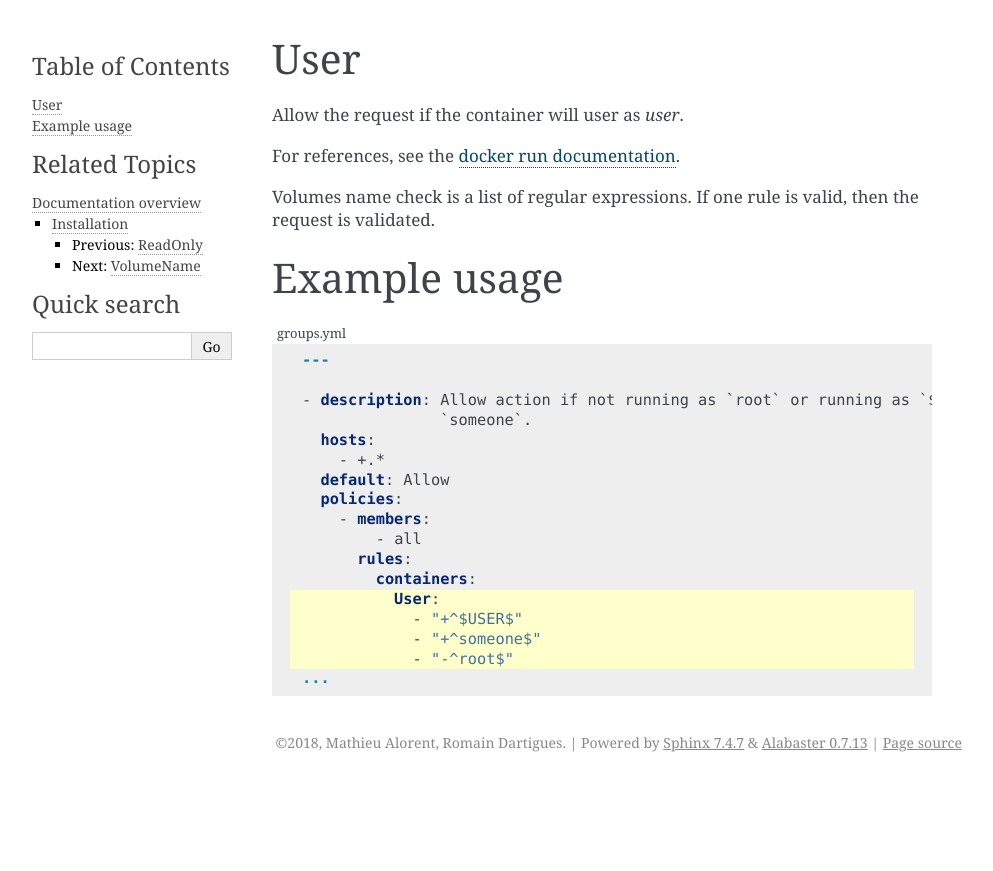
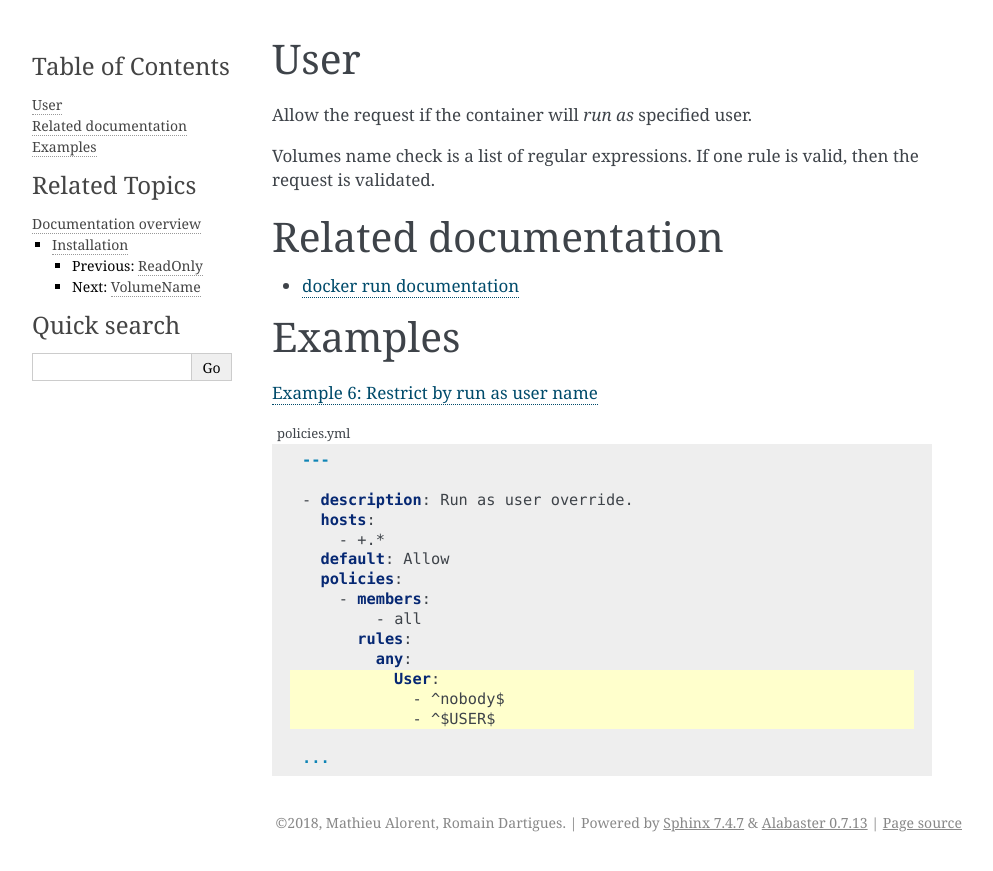
Before and after one commit to docker-leash/docker-leash, a Sphinx documentation site: the page built from docs/install/checks/user.rst, in a window 1280 px wide. Shown: the top 871 px of the page, without its empty margins (148-1141 px from the left). Built offline with Sphinx 7.4.7, drawn with Linux system fonts in a browser that asks for light colours; pages that are not in the unit, such as notebooks, are missing from menus.

Commit message:
Add a tested example for User module

```diff
--- a/docs/examples.rst
+++ b/docs/examples.rst
@@ -13,3 +13,4 @@ Examples are accessible in the `examples/configs/example_xx/` directories.
    ../examples/configs/example_3/README
    ../examples/configs/example_4/README
    ../examples/configs/example_5/README
+   ../examples/configs/example_6/README
--- /dev/null
+++ b/docs/examples/configs/example_6/groups.yml
@@ -0,0 +1,4 @@
+---
+all:
+  - "*"
+...
--- /dev/null
+++ b/docs/examples/configs/example_6/policies.yml
@@ -0,0 +1,16 @@
+---
+
+- description: Run as user override.
+  hosts:
+    - +.*
+  default: Allow
+  policies:
+    - members:
+        - all
+      rules:
+        any:
+          User:
+            - ^nobody$
+            - ^$USER$
+
+...
--- a/docs/install/checks/user.rst
+++ b/docs/install/checks/user.rst
@@ -3,35 +3,22 @@
 User
 ====
 
-Allow the request if the container will user as `user`.
-
-For references, see the
-`docker run documentation <https://docs.docker.com/engine/reference/run/#user>`_.
+Allow the request if the container will `run as` specified user.
 
 Volumes name check is a list of regular expressions. If one rule is valid, then
 the request is validated.
 
-Example usage
-=============
+Related documentation
+=====================
 
-.. code-block:: yaml
-   :caption: groups.yml
-   :emphasize-lines: 13-16
+* `docker run documentation <https://docs.docker.com/engine/reference/run/#user>`_
 
-   ---
+Examples
+========
 
-   - description: Allow action if not running as `root` or running as `$USER` or
-                  `someone`.
-     hosts:
-       - +.*
-     default: Allow
-     policies:
-       - members:
-           - all
-         rules:
-           containers:
-             User:
-               - "+^$USER$"
-               - "+^someone$"
-               - "-^root$"
-   ...
+:ref:`example6-label`
+
+.. literalinclude:: ../../examples/configs/example_6/policies.yml
+   :caption: policies.yml
+   :language: yaml
+   :emphasize-lines: 12-14
```
Also changed, not shown: docs/examples/configs/example_6/README.rst (added, +17 -0 lines), 1 other file.
